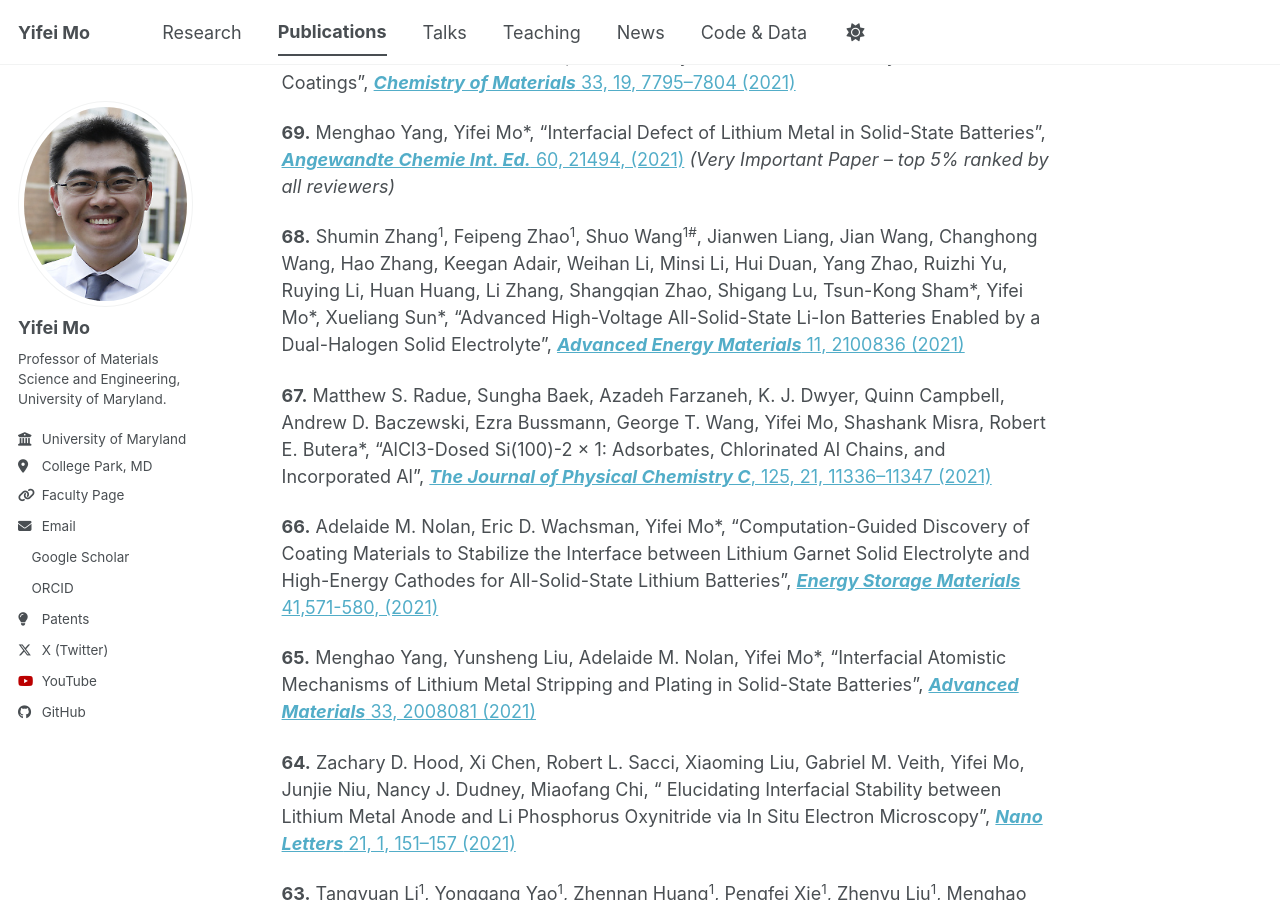
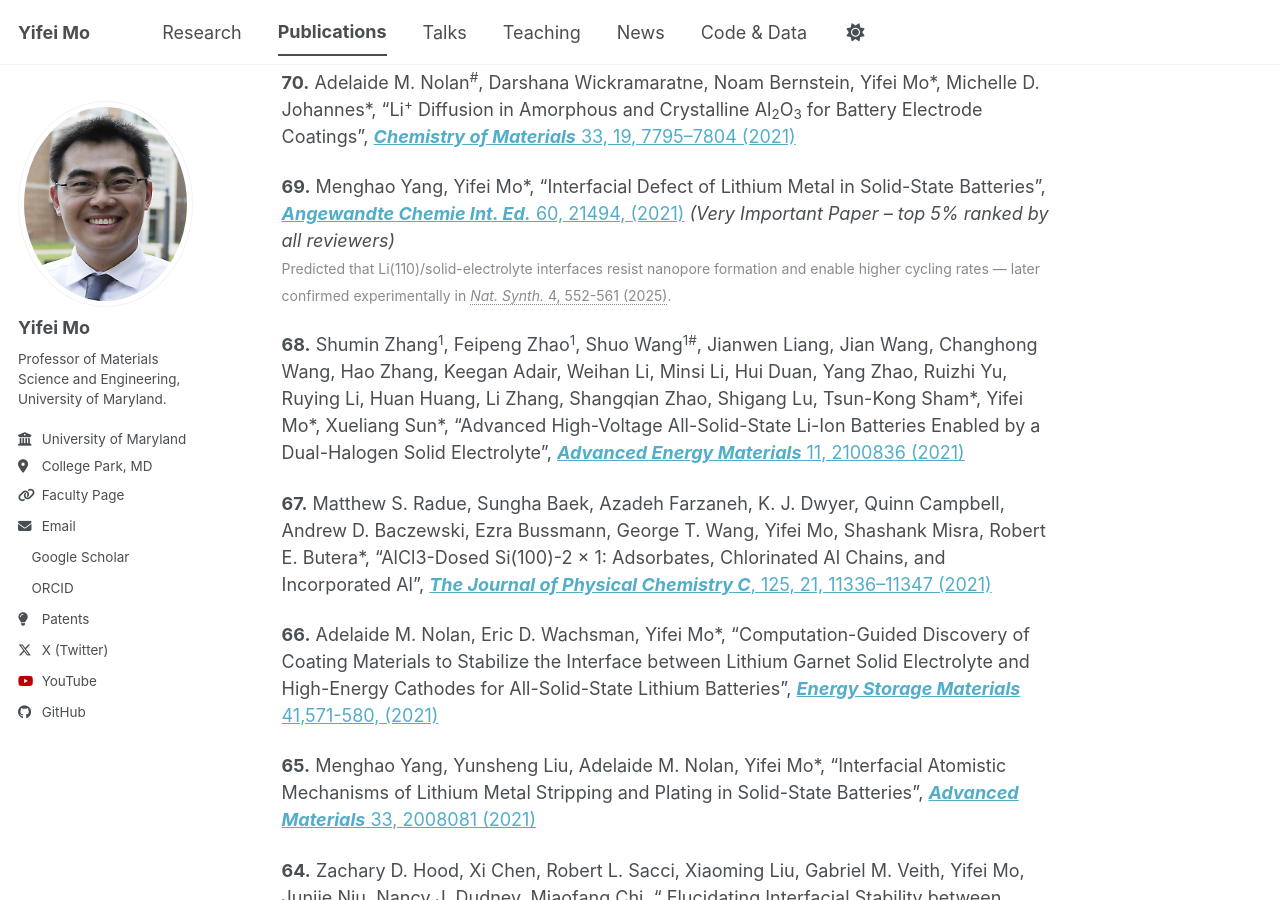
Before and after one commit to yifeimo/yifeimo.github.io, a Jekyll site: the page built from _pages/publications.md, in a window 1280 px wide and 900 px high, scrolled down 3750 px. Built offline with Jekyll 4.4.1, drawn with Linux system fonts in a browser that asks for light colours; a style sheet for code colours, icons or effects is not loaded; some of the changed text lies outside the part shown.

Commit message:
Annotate predictions confirmed by later experiments in Publications
Add small muted notes under two entries pointing to the experimental papers
that later confirmed each computational prediction.

```diff
--- a/_pages/publications.md
+++ b/_pages/publications.md
@@ -50,6 +50,7 @@ author_profile: true
 **81.** Yunsheng Liu, Xingfeng He, Yifei Mo\*, "The Discrepancies and Error Evaluation Metrics for Machine Learning Interatomic Potentials on Simulating Atom Dynamics". [***NPJ Computational Materials*** 9, 174 (2023)](https://doi.org/10.1038/s41524-023-01123-3)
 
 **80.** Menghao Yang, Yunsheng Liu, Yifei Mo\*, "Lithium Crystallization at Solid Interfaces", [***Nature Communications***, 14, 2986 (2023)](https://doi.org/10.1038/s41467-023-38757-2)
+<br><span class="citation">Predicted the amorphous-to-BCC Li deposition pathway at solid-electrolyte interfaces — later confirmed experimentally in [*Nat. Mater.* 24, 581-588 (2025)](https://doi.org/10.1038/s41563-024-02094-6).</span>
 
 **79.** Shuo Wang, Yunsheng Liu, Yifei Mo\*, "Frustration in Super-Ionic Conductors Unraveled by the Density of Atomistic States". [***Angewandte Chemie Int. Ed.*** 62, e202215544 (2023)](https://doi.org/10.1002/anie.202215544) *(Very Important Paper ­--top 5% ranked by all reviewers*; [Hot topic: Artificial Intelligence and Machine Learning](https://onlinelibrary.wiley.com/doi/toc/10.1002/(ISSN)2513-0390.hottopic-artificialintelligence)*)*
 
@@ -72,6 +73,7 @@ author_profile: true
 **70.** Adelaide M. Nolan<sup>#</sup>, Darshana Wickramaratne, Noam Bernstein, Yifei Mo\*, Michelle D. Johannes\*, "Li<sup>+</sup> Diffusion in Amorphous and Crystalline Al<sub>2</sub>O<sub>3</sub> for Battery Electrode Coatings", [***Chemistry of Materials*** 33, 19, 7795--7804 (2021)](https://doi.org/10.1021/acs.chemmater.1c02239)
 
 **69.** Menghao Yang, Yifei Mo\*, "Interfacial Defect of Lithium Metal in Solid-State Batteries", [***Angewandte Chemie Int. Ed.*** 60, 21494, (2021)](https://doi.org/10.1002/anie.202108144) *(Very Important Paper ­-- top 5% ranked by all reviewers)*
+<br><span class="citation">Predicted that Li(110)/solid-electrolyte interfaces resist nanopore formation and enable higher cycling rates — later confirmed experimentally in [*Nat. Synth.* 4, 552-561 (2025)](https://doi.org/10.1038/s44160-024-00712-4).</span>
 
 **68.** Shumin Zhang<sup>1</sup>, Feipeng Zhao<sup>1</sup>, Shuo Wang<sup>1#</sup>, Jianwen Liang, Jian Wang, Changhong Wang, Hao Zhang, Keegan Adair, Weihan Li, Minsi Li, Hui Duan, Yang Zhao, Ruizhi Yu, Ruying Li, Huan Huang, Li Zhang, Shangqian Zhao, Shigang Lu, Tsun-Kong Sham\*, Yifei Mo\*, Xueliang Sun\*, "Advanced High-Voltage All-Solid-State Li-Ion Batteries Enabled by a Dual-Halogen Solid Electrolyte", [***Advanced Energy Materials*** 11, 2100836 (2021)](https://doi.org/10.1002/aenm.202100836)
 
```
